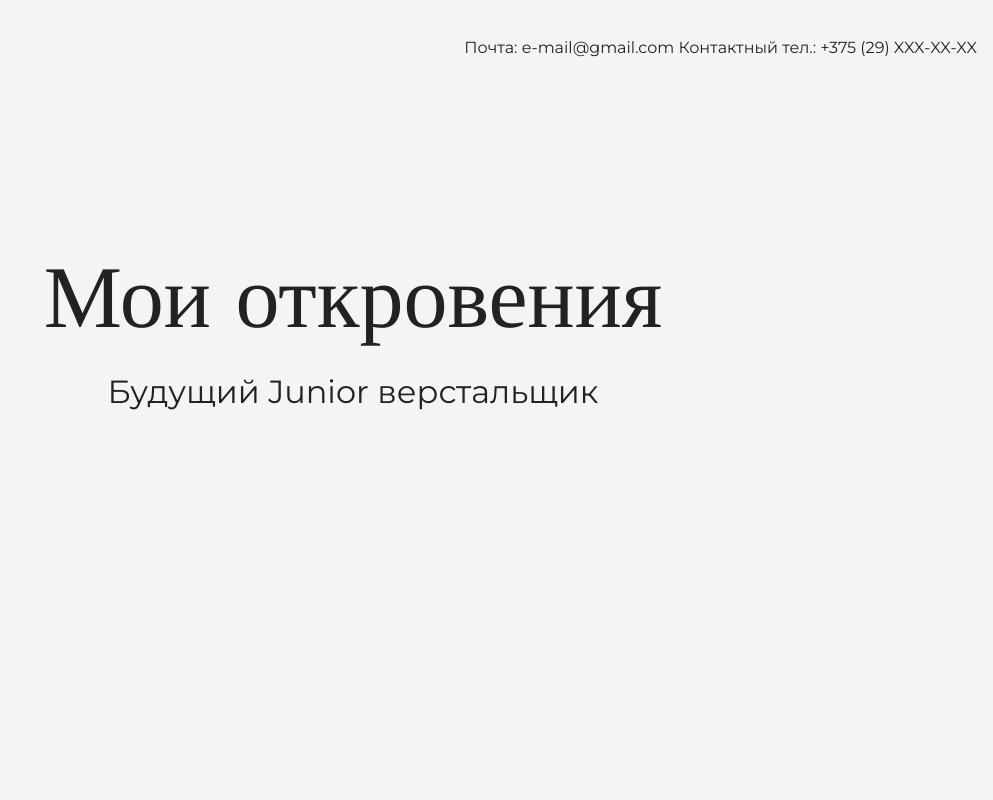
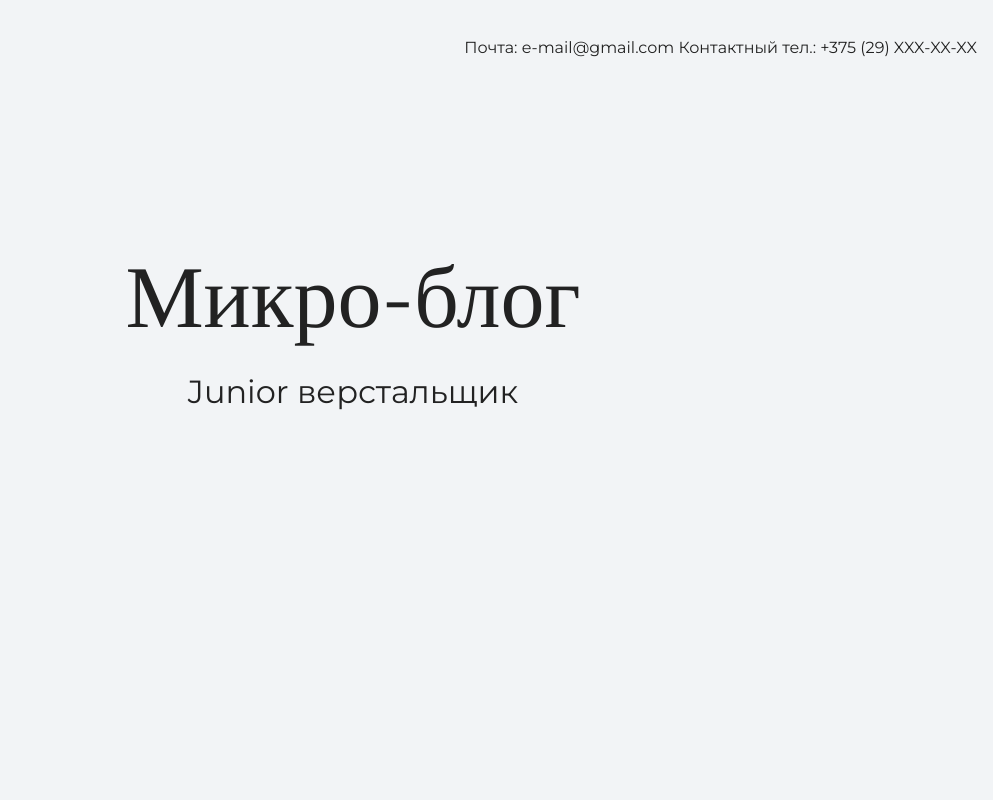
Before and after one commit to Voittamatton/htac, a plain HTML site: page index.html in a window 1280 px wide. Shown: the top 800 px of the page, without its empty margins (287-1280 px from the left). Drawn offline with nearby package versions, Linux system fonts and the light colour scheme.

Commit message:
change description in head

```diff
--- a/index.html
+++ b/index.html
@@ -17,8 +17,8 @@
 
     <section class="hero-image">
       <div class="container">
-      <h1 class="heading">Мои откровения</h1>
-      <p>Будущий Junior верстальщик</p>
+      <h1 class="heading">Микро-блог</h1>
+      <p>Junior верстальщик</p>
       </div>
     </section>
 
```
